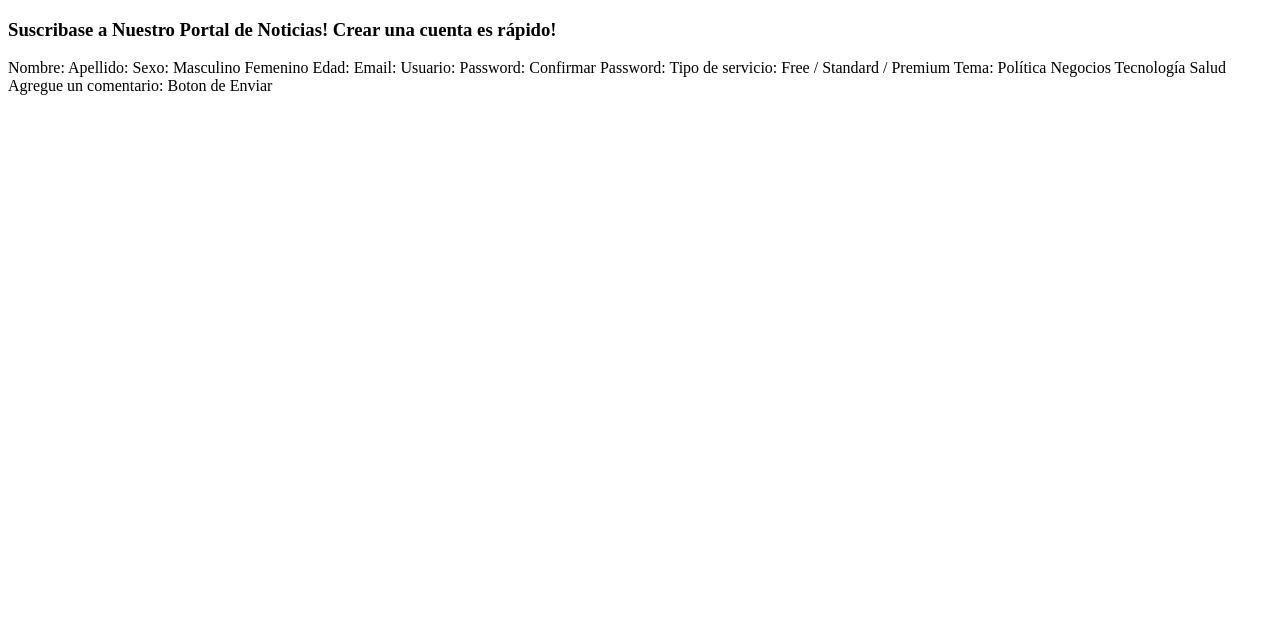
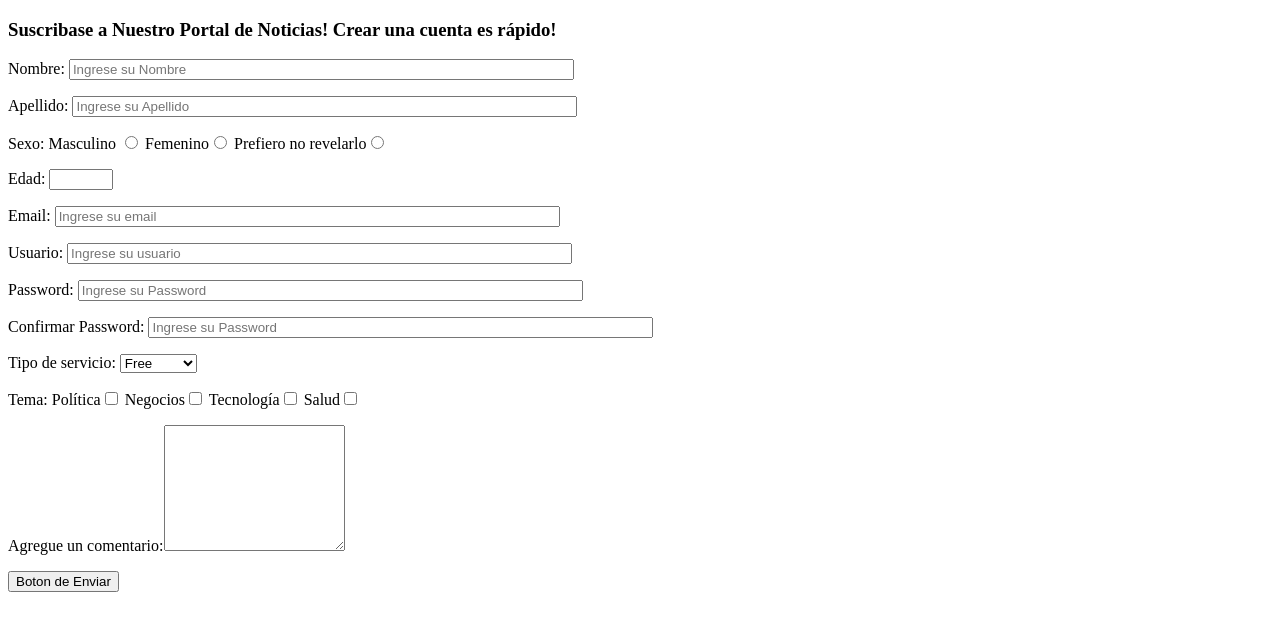
Before and after one commit to UCC-LabCompu2/ejercicios2024-josephinebraemer, a plain HTML site: page Ejercicios-HTML/ej_formulario.html in a window 1280 px wide. Drawn offline with Linux system fonts and the light colour scheme.

Commit message:
Update ej_formulario.html

```diff
--- a/Ejercicios-HTML/ej_formulario.html
+++ b/Ejercicios-HTML/ej_formulario.html
@@ -11,33 +11,66 @@
     </style>
 </head>
 <body>
+
 <!--Cree un Formulario con los campos que se proponen a continuacion-->
 <!--Agregue el atributo legend-->
 
 <!--Si tienes dudas de como hacer un formulario, puedes consultar:
     https://www.w3schools.com/html/tryit.asp?filename=tryhtml_elem_output-->
 
-<h3>Suscribase a Nuestro Portal de Noticias! Crear una cuenta es rápido!</h3>
-Nombre:
-Apellido:
-Sexo: Masculino Femenino
-Edad:
-Email:
-Usuario:
-Password:
-Confirmar Password:
-
-Tipo de servicio: Free / Standard / Premium
-Tema:
-Política
-Negocios
-Tecnología
-Salud
-
-Agregue un comentario:
-
-Boton de Enviar
 
 
+<h3>Suscribase a Nuestro Portal de Noticias! Crear una cuenta es rápido!</h3>
+<form>
+    <p>
+        <label for="nombre">Nombre: </label><input type="text" name="nombre" id="nombre" placeholder="Ingrese su Nombre" size="60" maxlength="40">
+    </p>
+    <p>
+        <label for="apellido">Apellido: </label><input type="text" name="apellido" id="apellido" placeholder="Ingrese su Apellido"size="60" maxlength="40">
+    </p>
+    <p>
+        Sexo:
+        <label for="masculino">Masculino </label><input type="radio" name="genero" id="masculino" value="masculino">
+        <label for="femenino">Femenino</label><input type="radio" name="genero" id="femenino" value="femenino">
+        <label for="noRev">Prefiero no revelarlo</label><input type="radio" name="genero" id="noRev" value="noRev">
+    </p>
+    <p>
+        <label for="edad">Edad: </label><input type="number" name="edad" id="edad" min="0" max="100" maxlength="3"size="3" maxlength="4">
+    </p>
+    <p>
+        <label for="email">Email: </label><input type="email" name="email" id="email" placeholder="Ingrese su email"size="60" maxlength="40">
+    </p>
+    <p>
+        <label for="usuario">Usuario: </label><input type="text" name="usuario" id="usuario" placeholder="Ingrese su usuario"size="60" maxlength="40">
+    </p>
+    <p>
+        <label for="password">Password: </label><input type="password" name="password" id="password" placeholder="Ingrese su Password"size="60" maxlength="40">
+    </p>
+    <p>
+        <label for="confirmarPassword">Confirmar Password: </label><input type="password" name="confirmarPassword" id="confirmarPassword" placeholder="Ingrese su Password" size="60" maxlength="40">
+    </p>
+    <p>
+        <label for="tipoServicio">Tipo de servicio: </label><select name="tipoServicio" id="tipoServicio">
+        <option value="free">Free</option>
+        <option value="standard">Standard</option>
+        <option value="premiun">Premium</option>
+    </select>
+    </p>
+    <p>
+        Tema:
+        <label for="politica">Política</label><input type="checkbox" name="politica" id="politica">
+        <label for="negocios">Negocios</label><input type="checkbox" name="negocios" id="negocios">
+        <label for="tecnologia">Tecnología</label><input type="checkbox" name="tecnologia" id="tecnologia">
+        <label for="salud">Salud</label><input type="checkbox" name="salud" id="salud">
+    </p>
+    <p>
+        <label for="comentario">Agregue un comentario:</label><textarea name="comentario" id="comentario" rows="8"></textarea>
+    </p>
+    <p>
+        <button type="button">
+            Boton de Enviar
+        </button>
+    </p>
+</form>
 </body>
 </html>
```
